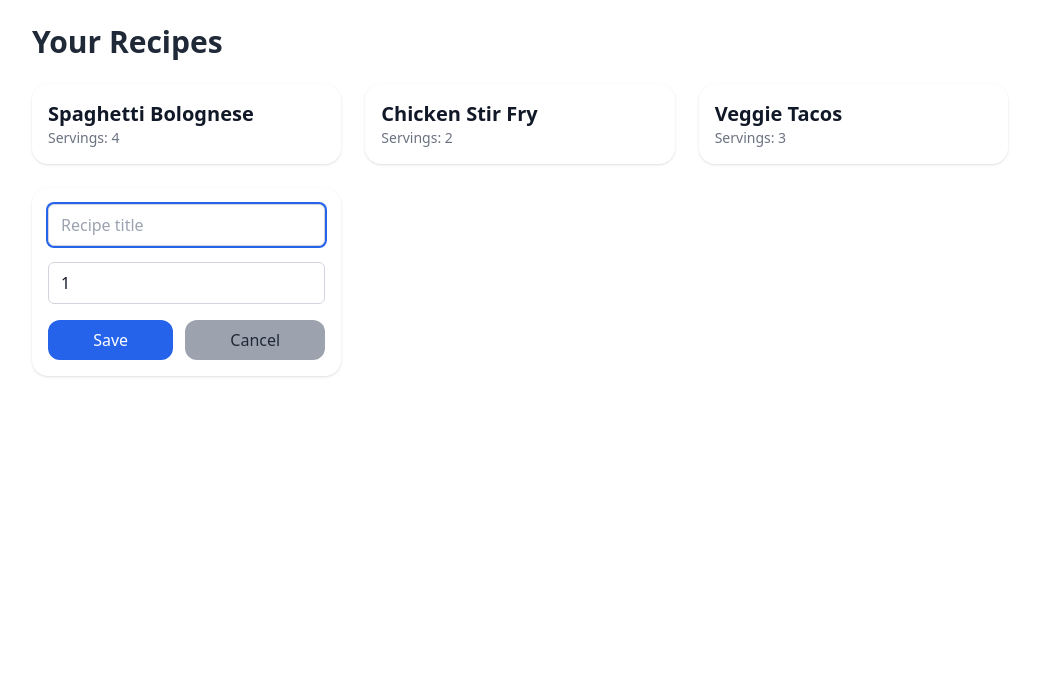
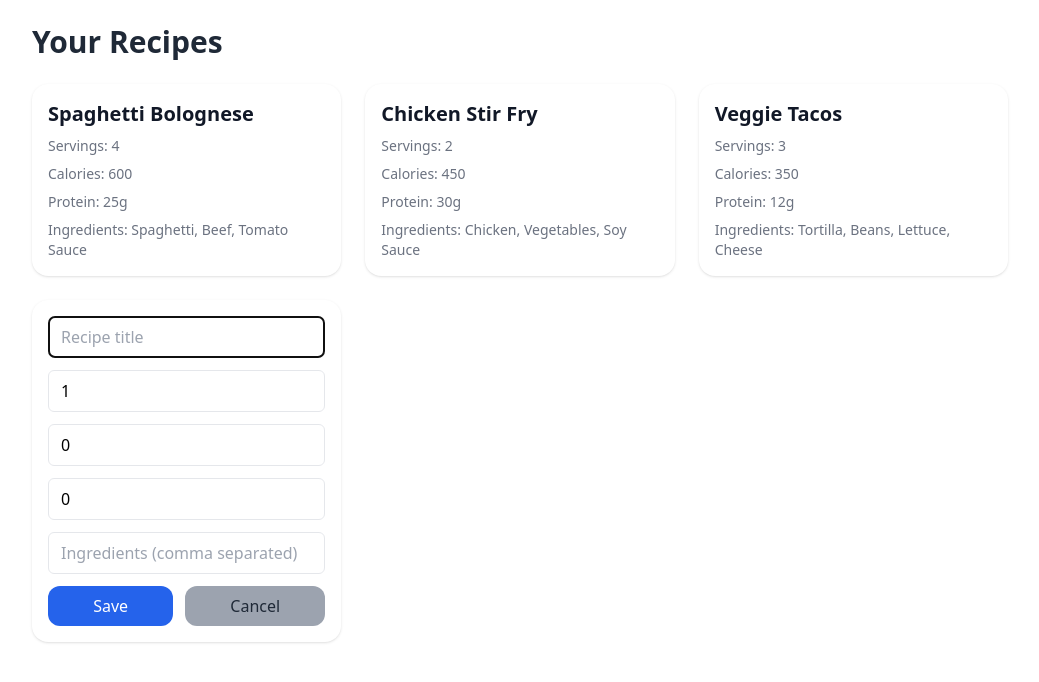
Before and after one commit to reedthedev13/Meal-Planner-App, a React (Vite) app: page /recipes in a window 1280 px wide. Both pictures are taken after a click on the button "+ Add Recipe". Shown: the top 682 px of the page, without its empty margins (120-1159 px from the left). Built offline with nearby package versions, Linux system fonts and the light colour scheme.

Commit message:
added ingredients protein and calories

```diff
--- a/src/pages/Planner.tsx
+++ b/src/pages/Planner.tsx
@@ -11,8 +11,15 @@ const weekDays = [
   "Sunday",
 ];
 
+type Meal = {
+  title: string;
+  calories: number;
+  protein: number;
+  ingredients: string[]; // list of ingredients
+};
+
 type MealsByDay = {
-  [day: string]: string[]; // array of meal titles per day
+  [day: string]: Meal[];
 };
 
 const Planner = () => {
@@ -24,7 +31,12 @@ const Planner = () => {
   );
 
   const [addingForDay, setAddingForDay] = useState<string | null>(null);
-  const [newMealTitle, setNewMealTitle] = useState("");
+  const [form, setForm] = useState({
+    title: "",
+    calories: "",
+    protein: "",
+    ingredients: "",
+  });
 
   useEffect(() => {
     document.title = "Meal Planner";
@@ -32,25 +44,33 @@ const Planner = () => {
 
   const startAdding = (day: string) => {
     setAddingForDay(day);
-    setNewMealTitle("");
+    setForm({ title: "", calories: "", protein: "", ingredients: "" });
   };
 
   const cancelAdding = () => {
     setAddingForDay(null);
-    setNewMealTitle("");
+    setForm({ title: "", calories: "", protein: "", ingredients: "" });
   };
 
   const saveMeal = () => {
-    if (!newMealTitle.trim()) return;
-    if (!addingForDay) return;
+    if (!addingForDay || !form.title.trim()) return;
+
+    const newMeal: Meal = {
+      title: form.title.trim(),
+      calories: Number(form.calories),
+      protein: Number(form.protein),
+      ingredients: form.ingredients
+        .split(",")
+        .map((ing) => ing.trim())
+        .filter(Boolean),
+    };
 
     setMeals((prev) => ({
       ...prev,
-      [addingForDay]: [...prev[addingForDay], newMealTitle.trim()],
+      [addingForDay]: [...prev[addingForDay], newMeal],
     }));
 
-    setAddingForDay(null);
-    setNewMealTitle("");
+    cancelAdding();
   };
 
   const removeMeal = (day: string, index: number) => {
@@ -75,7 +95,7 @@ const Planner = () => {
         {weekDays.map((day) => (
           <div
             key={day}
-            className="bg-white dark:bg-gray-800 shadow rounded-2xl p-4 space-y-2"
+            className="bg-white dark:bg-gray-800 shadow rounded-2xl p-4 space-y-3"
           >
             <h3 className="text-lg font-semibold text-gray-700 dark:text-white">
               {day}
@@ -87,45 +107,78 @@ const Planner = () => {
               </div>
             )}
 
-            <ul className="list-disc list-inside space-y-1 text-gray-700 dark:text-gray-300">
+            <ul className="space-y-2">
               {meals[day].map((meal, idx) => (
-                <li key={idx} className="flex justify-between items-center">
-                  <span>{meal}</span>
+                <li
+                  key={idx}
+                  className="border border-gray-300 dark:border-gray-600 rounded-xl p-3 text-sm text-gray-800 dark:text-gray-200"
+                >
+                  <div className="flex justify-between items-center">
+                    <span className="font-semibold">{meal.title}</span>
                     <button
                       onClick={() => removeMeal(day, idx)}
                       className="text-xs text-red-500 hover:underline ml-2"
-                    aria-label={`Remove meal ${meal} from ${day}`}
                     >
                       Remove
                     </button>
+                  </div>
+                  <div className="text-xs mt-1">
+                    Calories: {meal.calories} | Protein: {meal.protein}g
+                  </div>
+                  <div className="text-xs mt-1 italic text-gray-500">
+                    Ingredients: {meal.ingredients.join(", ")}
+                  </div>
                 </li>
               ))}
             </ul>
 
             {addingForDay === day ? (
-              <div className="mt-2 flex flex-col space-y-2">
+              <div className="mt-3 space-y-2">
                 <input
                   type="text"
-                  autoFocus
-                  placeholder="Enter meal name"
-                  className="rounded-md border border-gray-300 dark:border-gray-600 px-3 py-2 text-gray-900  focus:outline-none focus:ring-2 focus:ring-blue-600"
-                  value={newMealTitle}
-                  onChange={(e) => setNewMealTitle(e.target.value)}
-                  onKeyDown={(e) => {
-                    if (e.key === "Enter") saveMeal();
-                    if (e.key === "Escape") cancelAdding();
-                  }}
+                  placeholder="Meal title"
+                  value={form.title}
+                  onChange={(e) => setForm({ ...form, title: e.target.value })}
+                  className="w-full rounded-md border px-3 py-2 text-sm"
                 />
+                <input
+                  type="number"
+                  placeholder="Calories"
+                  value={form.calories}
+                  onChange={(e) =>
+                    setForm({ ...form, calories: e.target.value })
+                  }
+                  className="w-full rounded-md border px-3 py-2 text-sm"
+                />
+                <input
+                  type="number"
+                  placeholder="Protein (g)"
+                  value={form.protein}
+                  onChange={(e) =>
+                    setForm({ ...form, protein: e.target.value })
+                  }
+                  className="w-full rounded-md border px-3 py-2 text-sm"
+                />
+                <input
+                  type="text"
+                  placeholder="Ingredients (comma separated)"
+                  value={form.ingredients}
+                  onChange={(e) =>
+                    setForm({ ...form, ingredients: e.target.value })
+                  }
+                  className="w-full rounded-md border px-3 py-2 text-sm"
+                />
+
                 <div className="flex space-x-2">
                   <button
                     onClick={saveMeal}
-                    className="flex-grow bg-blue-600 text-white px-4 py-2 rounded-xl hover:bg-blue-700 transition"
+                    className="flex-grow bg-blue-600 text-white px-4 py-2 rounded-xl hover:bg-blue-700"
                   >
                     Save
                   </button>
                   <button
                     onClick={cancelAdding}
-                    className="flex-grow bg-gray-400 text-gray-800 px-4 py-2 rounded-xl hover:bg-gray-500 transition"
+                    className="flex-grow bg-gray-400 text-gray-800 px-4 py-2 rounded-xl hover:bg-gray-500"
                   >
                     Cancel
                   </button>
--- a/src/pages/Recipes.tsx
+++ b/src/pages/Recipes.tsx
@@ -5,12 +5,36 @@ type Recipe = {
   id: number;
   title: string;
   servings: number;
+  calories: number;
+  protein: number;
+  ingredients: string[];
 };
 
 const dummyRecipes: Recipe[] = [
-  { id: 1, title: "Spaghetti Bolognese", servings: 4 },
-  { id: 2, title: "Chicken Stir Fry", servings: 2 },
-  { id: 3, title: "Veggie Tacos", servings: 3 },
+  {
+    id: 1,
+    title: "Spaghetti Bolognese",
+    servings: 4,
+    calories: 600,
+    protein: 25,
+    ingredients: ["Spaghetti", "Beef", "Tomato Sauce"],
+  },
+  {
+    id: 2,
+    title: "Chicken Stir Fry",
+    servings: 2,
+    calories: 450,
+    protein: 30,
+    ingredients: ["Chicken", "Vegetables", "Soy Sauce"],
+  },
+  {
+    id: 3,
+    title: "Veggie Tacos",
+    servings: 3,
+    calories: 350,
+    protein: 12,
+    ingredients: ["Tortilla", "Beans", "Lettuce", "Cheese"],
+  },
 ];
 
 const Recipes = () => {
@@ -18,6 +42,9 @@ const Recipes = () => {
   const [isAdding, setIsAdding] = useState(false);
   const [newTitle, setNewTitle] = useState("");
   const [newServings, setNewServings] = useState(1);
+  const [newCalories, setNewCalories] = useState(0);
+  const [newProtein, setNewProtein] = useState(0);
+  const [newIngredients, setNewIngredients] = useState("");
   const [error, setError] = useState("");
 
   useEffect(() => {
@@ -28,6 +55,9 @@ const Recipes = () => {
     setIsAdding(true);
     setNewTitle("");
     setNewServings(1);
+    setNewCalories(0);
+    setNewProtein(0);
+    setNewIngredients("");
     setError("");
   };
 
@@ -45,13 +75,30 @@ const Recipes = () => {
       setError("Servings must be at least 1.");
       return;
     }
+
+    const ingredientsArray = newIngredients
+      .split(",")
+      .map((i) => i.trim())
+      .filter((i) => i !== "");
+
     setRecipes((prev) => [
       ...prev,
-      { id: Date.now(), title: newTitle.trim(), servings: newServings },
+      {
+        id: Date.now(),
+        title: newTitle.trim(),
+        servings: newServings,
+        calories: newCalories,
+        protein: newProtein,
+        ingredients: ingredientsArray,
+      },
     ]);
+
     setIsAdding(false);
     setNewTitle("");
     setNewServings(1);
+    setNewCalories(0);
+    setNewProtein(0);
+    setNewIngredients("");
     setError("");
   };
 
@@ -70,21 +117,32 @@ const Recipes = () => {
         {recipes.map((recipe) => (
           <div
             key={recipe.id}
-            className="bg-white dark:bg-gray-800 shadow rounded-2xl p-4"
+            className="bg-white dark:bg-gray-800 shadow rounded-2xl p-4 space-y-2"
           >
             <h3 className="text-xl font-semibold text-gray-900 dark:text-white">
               {recipe.title}
             </h3>
-            <p className="text-gray-500 text-sm">Servings: {recipe.servings}</p>
+            <p className="text-sm text-gray-500 dark:text-gray-300">
+              Servings: {recipe.servings}
+            </p>
+            <p className="text-sm text-gray-500 dark:text-gray-300">
+              Calories: {recipe.calories}
+            </p>
+            <p className="text-sm text-gray-500 dark:text-gray-300">
+              Protein: {recipe.protein}g
+            </p>
+            <p className="text-sm text-gray-500 dark:text-gray-300">
+              Ingredients: {recipe.ingredients.join(", ")}
+            </p>
           </div>
         ))}
 
         {isAdding && (
-          <div className="bg-white dark:bg-gray-800 shadow rounded-2xl p-4 flex flex-col space-y-4">
+          <div className="bg-white dark:bg-gray-800 shadow rounded-2xl p-4 space-y-3">
             <input
               type="text"
               placeholder="Recipe title"
-              className="rounded-md border border-gray-300 dark:border-gray-600 px-3 py-2 text-gray-900 focus:outline-none focus:ring-2 focus:ring-blue-600"
+              className="w-full rounded-md border px-3 py-2"
               value={newTitle}
               onChange={(e) => setNewTitle(e.target.value)}
               autoFocus
@@ -93,23 +151,44 @@ const Recipes = () => {
               type="number"
               min={1}
               placeholder="Servings"
-              className="rounded-md border border-gray-300 dark:border-gray-600 px-3 py-2 text-gray-900 focus:outline-none focus:ring-2 focus:ring-blue-600"
+              className="w-full rounded-md border px-3 py-2"
               value={newServings}
               onChange={(e) => setNewServings(Number(e.target.value))}
             />
-            {error && (
-              <p className="text-red-500 font-medium text-sm">{error}</p>
-            )}
+            <input
+              type="number"
+              min={0}
+              placeholder="Calories"
+              className="w-full rounded-md border px-3 py-2"
+              value={newCalories}
+              onChange={(e) => setNewCalories(Number(e.target.value))}
+            />
+            <input
+              type="number"
+              min={0}
+              placeholder="Protein (g)"
+              className="w-full rounded-md border px-3 py-2"
+              value={newProtein}
+              onChange={(e) => setNewProtein(Number(e.target.value))}
+            />
+            <input
+              type="text"
+              placeholder="Ingredients (comma separated)"
+              className="w-full rounded-md border px-3 py-2"
+              value={newIngredients}
+              onChange={(e) => setNewIngredients(e.target.value)}
+            />
+            {error && <p className="text-red-500 text-sm">{error}</p>}
             <div className="flex space-x-3">
               <button
                 onClick={saveRecipe}
-                className="flex-grow bg-blue-600 text-white px-4 py-2 rounded-xl hover:bg-blue-700 transition"
+                className="flex-grow bg-blue-600 text-white px-4 py-2 rounded-xl hover:bg-blue-700"
               >
                 Save
               </button>
               <button
                 onClick={cancelAdding}
-                className="flex-grow bg-gray-400 text-gray-800 px-4 py-2 rounded-xl hover:bg-gray-500 transition"
+                className="flex-grow bg-gray-400 text-gray-800 px-4 py-2 rounded-xl hover:bg-gray-500"
               >
                 Cancel
               </button>
```
Lines whose indentation alone changed are shown as unchanged.
